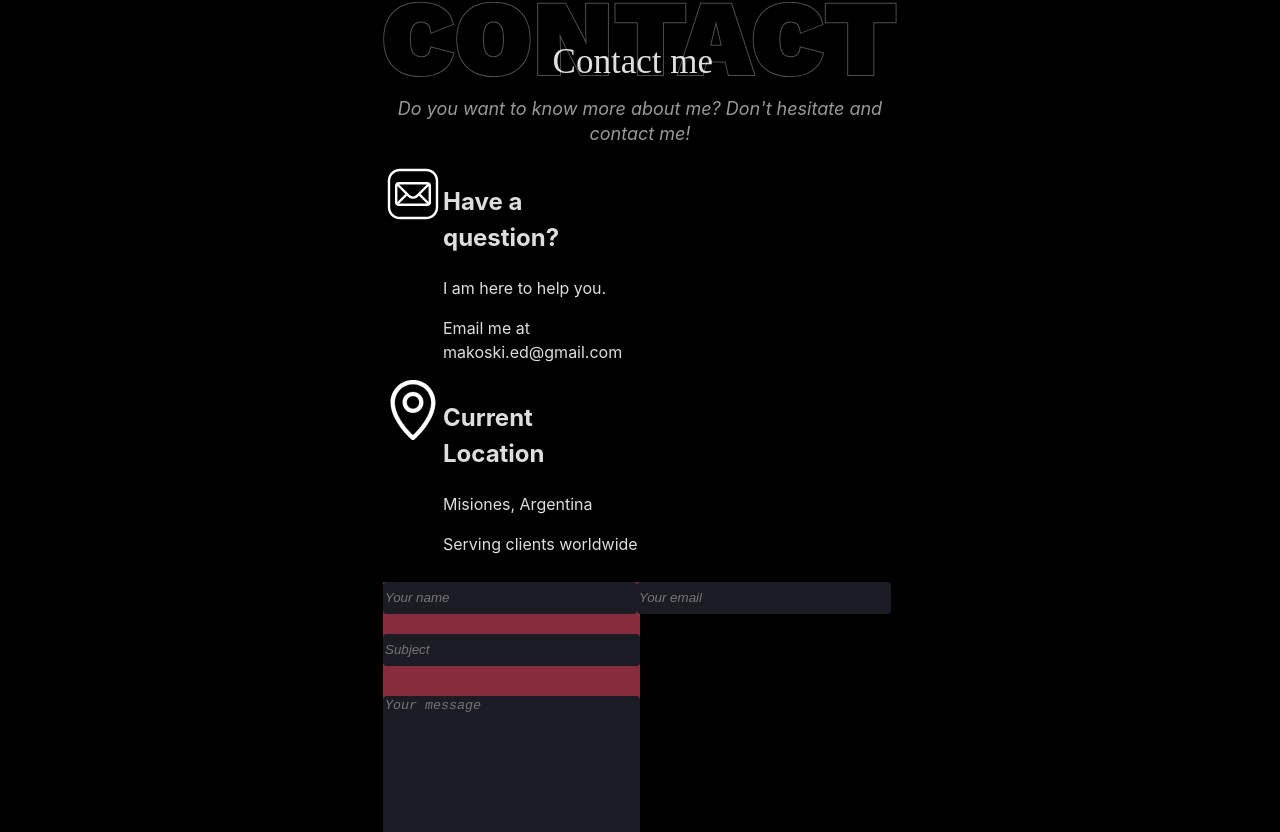
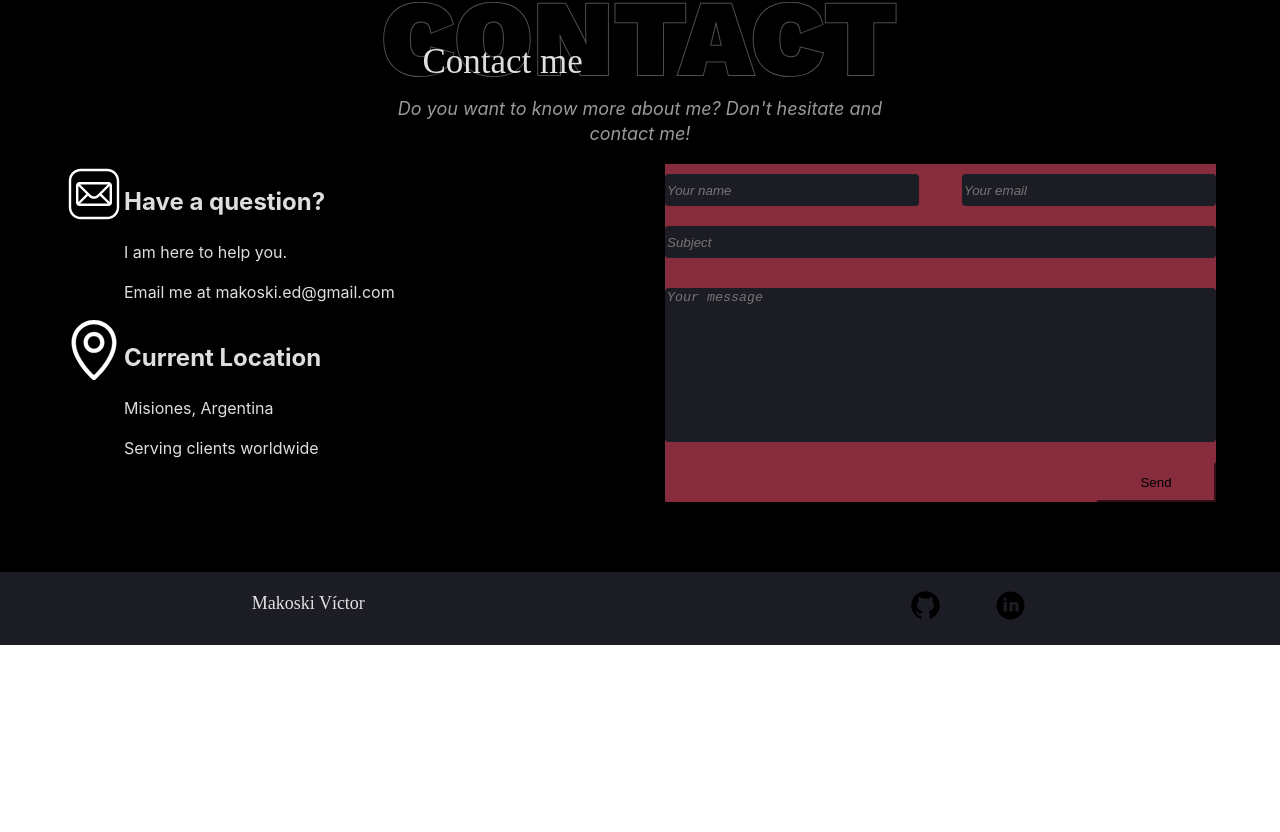
Before and after one commit to MakoskiVictor/Portfolio-Makoski.Dev, a React (Vite) app: page / in a window 1280 px wide. Shown: the part 2468-3300 px from the top of the page. After the commit the page ends 3113 px from the top, so only its background shows below. Built offline with nearby package versions, Linux system fonts and the light colour scheme; a web font is replaced by a local one.

Commit message:
added container styles

```diff
--- a/src/styles/Contact.module.css
+++ b/src/styles/Contact.module.css
@@ -8,6 +8,7 @@
 
 .portfolio {
     max-width: 1280px;
+    width: 100%;
     gap: 100px;
 }
 
@@ -47,6 +48,14 @@
     color: #999;
     flex-wrap: wrap;
     text-align: center;
+}
+
+.bottom {
+    max-width: 1280px;
+    width: 90%;
+    display: flex;
+    margin: auto;
+    column-gap: 50px;
 }
 
 @media (max-width: 720px) {
```
